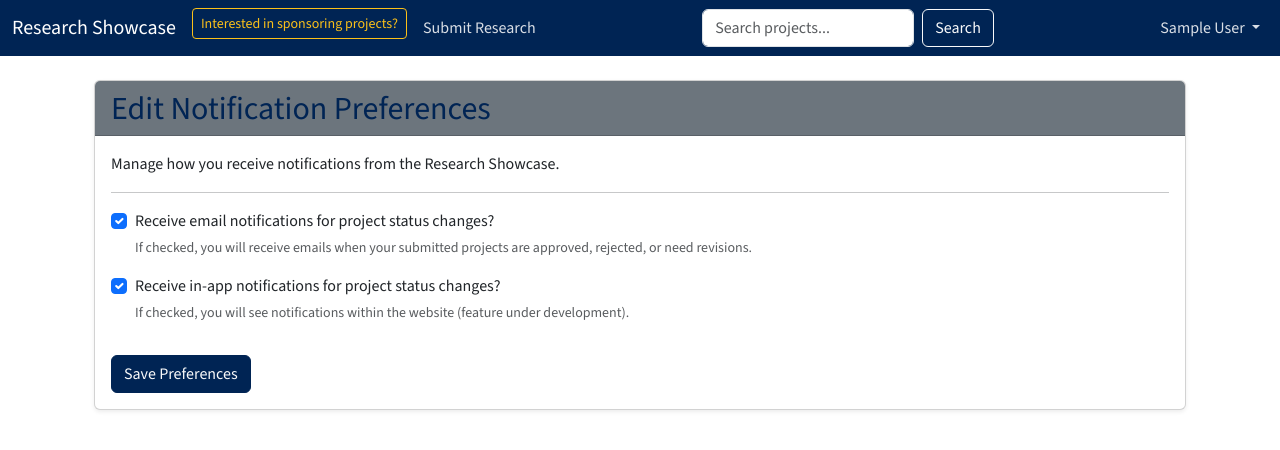
After one commit to Naalu/ds-senior-capstone-projects-website, a Django app: page /users/profile/ in a window 1280 px wide. The commit adds this page. Shown: the top 450 px of the page. Run offline with Django 5.2, Linux system fonts and the light colour scheme; the visitor is signed in with stand-in values (Sample User, id 1); parts of the project's set-up code (start-up, migrations or seed data) failed here and were passed over.

Commit message:
feat(users): implement notification preferences

```diff
--- a/research_showcase/templates/base.html
+++ b/research_showcase/templates/base.html
@@ -70,8 +70,12 @@
                                 {% if user.is_admin %}
                                     <li><a class="dropdown-item" href="{% url 'review_research' %}">Review Submissions</a></li>
                                 {% endif %}
+
+                                {# Add Profile Link #}
+                                <li><a class="dropdown-item" href="{% url 'edit_profile' %}">My Profile / Preferences</a></li>
+
                                 {# Use the simplified model method check #}
-                                {% if user.can_submit_research %} {# Add divider only if items above exist #}
+                                {% if user.can_submit_research or user.is_admin %} {# Add divider only if items above exist #}
                                     <li><hr class="dropdown-divider"></li>
                                 {% endif %}
                                 <li><a class="dropdown-item" href="{% url 'logout' %}">Logout</a></li>
--- /dev/null
+++ b/research_showcase/users/forms.py
@@ -0,0 +1,26 @@
+from django import forms
+
+from .models import User
+
+
+class NotificationPreferenceForm(forms.ModelForm):
+    class Meta:
+        model = User
+        fields = ["notify_by_email_on_status_change", "notify_in_app_on_status_change"]
+        labels = {
+            "notify_by_email_on_status_change": "Receive email notifications for project status changes?",
+            "notify_in_app_on_status_change": "Receive in-app notifications for project status changes?",
+        }
+        help_texts = {
+            "notify_by_email_on_status_change": "If checked, you will receive emails when your submitted projects are approved, rejected, or need revisions.",
+            "notify_in_app_on_status_change": "If checked, you will see notifications within the website (feature under development).",
+        }
+        # Add form-check-input class for Bootstrap styling of checkboxes
+        widgets = {
+            "notify_by_email_on_status_change": forms.CheckboxInput(
+                attrs={"class": "form-check-input"}
+            ),
+            "notify_in_app_on_status_change": forms.CheckboxInput(
+                attrs={"class": "form-check-input"}
+            ),
+        }
--- a/research_showcase/users/models.py
+++ b/research_showcase/users/models.py
@@ -25,6 +25,14 @@ class User(AbstractUser):
     profile_complete: models.BooleanField = models.BooleanField(default=False)
     last_activity: models.DateTimeField = models.DateTimeField(null=True, blank=True)
 
+    # Notification Preferences
+    notify_by_email_on_status_change: models.BooleanField = models.BooleanField(
+        default=True
+    )
+    notify_in_app_on_status_change: models.BooleanField = models.BooleanField(
+        default=True
+    )
+
     def is_faculty(self):
         return self.role == "faculty"
 
--- /dev/null
+++ b/research_showcase/users/templates/users/edit_profile.html
@@ -0,0 +1,40 @@
+{% extends "base.html" %}
+
+{% block title %}Edit Profile - Notification Preferences{% endblock %}
+
+{% block content %}
+<div class="container mt-4">
+    <div class="card shadow-sm">
+        <div class="card-header bg-secondary text-white">
+            <h2 class="mb-0">Edit Notification Preferences</h2>
+        </div>
+        <div class="card-body">
+            <p>Manage how you receive notifications from the Research Showcase.</p>
+            <hr>
+
+            <form method="post">
+                {% csrf_token %}
+
+                {% for field in form %}
+                <div class="mb-3 form-check">
+                    {{ field }}
+                    <label class="form-check-label" for="{{ field.id_for_label }}">
+                        {{ field.label }}
+                    </label>
+                    {% if field.help_text %}
+                    <div class="form-text mt-1">{{ field.help_text }}</div>
+                    {% endif %}
+                    {% if field.errors %}
+                    <div class="invalid-feedback d-block">
+                        {{ field.errors }}
+                    </div>
+                    {% endif %}
+                </div>
+                {% endfor %}
+
+                <button type="submit" class="btn btn-primary mt-3">Save Preferences</button>
+            </form>
+        </div>
+    </div>
+</div>
+{% endblock %}
--- a/research_showcase/users/urls.py
+++ b/research_showcase/users/urls.py
@@ -1,7 +1,7 @@
 from django.contrib.auth import views as auth_views
 from django.urls import path
 
-from .views import login_view, logout_view
+from .views import edit_profile, login_view, logout_view
 
 urlpatterns = [
     # Authentication URLs
@@ -34,4 +34,6 @@ urlpatterns = [
         ),
         name="password_reset_complete",
     ),
+    # Add the URL for editing profile/preferences
+    path("profile/", edit_profile, name="edit_profile"),
 ]
--- a/research_showcase/users/views.py
+++ b/research_showcase/users/views.py
@@ -1,7 +1,10 @@
 from django.contrib import messages
 from django.contrib.auth import authenticate, login, logout
+from django.contrib.auth.decorators import login_required
 from django.contrib.auth.forms import AuthenticationForm
 from django.shortcuts import redirect, render
+
+from .forms import NotificationPreferenceForm
 
 
 def login_view(request):
@@ -37,3 +40,22 @@ def logout_view(request):
     logout(request)
     messages.success(request, "You have successfully logged out.")
     return redirect("home")
+
+
+@login_required
+def edit_profile(request):
+    """View for users to edit their notification preferences."""
+    if request.method == "POST":
+        form = NotificationPreferenceForm(request.POST, instance=request.user)
+        if form.is_valid():
+            form.save()
+            messages.success(
+                request, "Your notification preferences have been updated."
+            )
+            return redirect("edit_profile")  # Redirect back to the same page
+        else:
+            messages.error(request, "Please correct the errors below.")
+    else:
+        form = NotificationPreferenceForm(instance=request.user)
+
+    return render(request, "users/edit_profile.html", {"form": form})
```
Also changed, not shown: research_showcase/research/views.py (+29 -12 lines), research_showcase/users/migrations/0002_user_notify_by_email_on_status_change_and_more.py (added), 1 other file.
